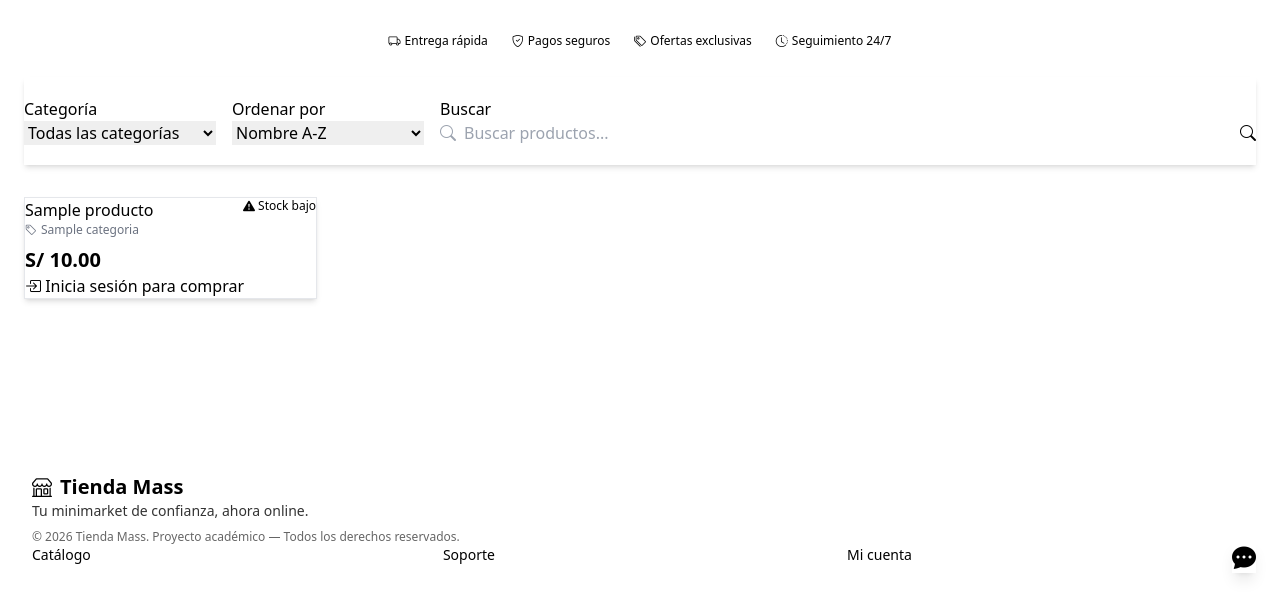
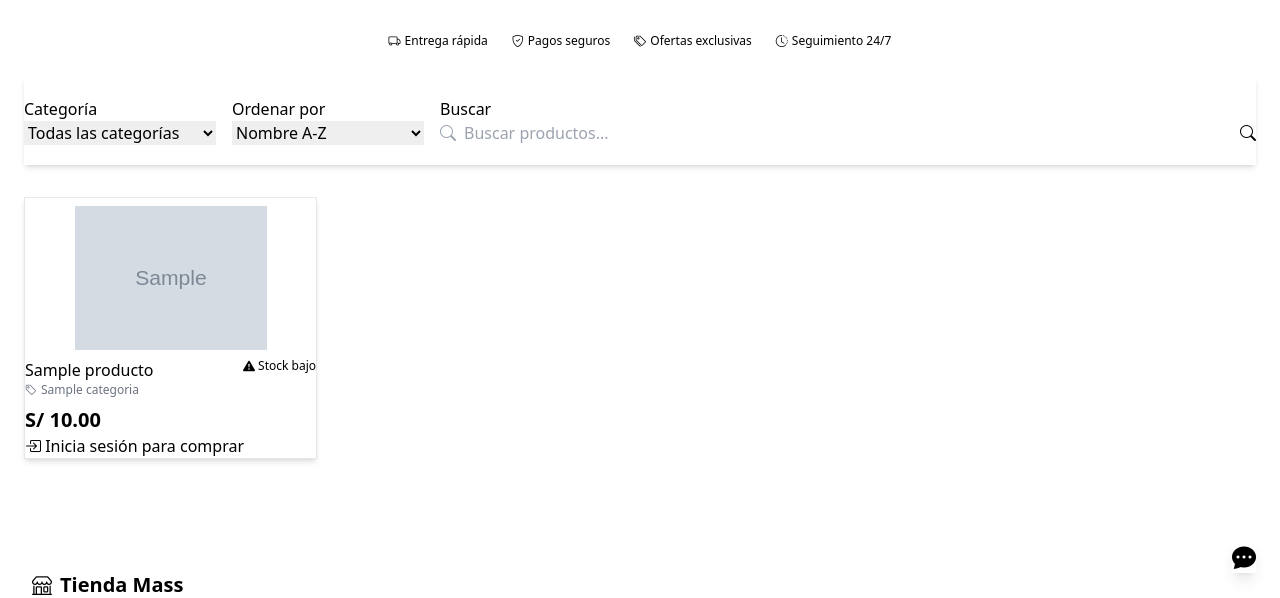
Before and after one commit to Joseph-JMS/tiendas-mass-app, a Django app: page /catalogo/ in a window 1280 px wide. Shown: the part 203-801 px from the top of the page. Run offline with Django 5.2, Linux system fonts and the light colour scheme; tables that the repository leaves empty hold one stand-in row (values such as "Sample post"); grey boxes marked "Sample" are stand-in pictures; some libraries are stand-ins or nearby versions.

Commit message:
feat: impl visualizacion imagenes en catalogo

```diff
--- a/templates/catalogo/lista_productos.html
+++ b/templates/catalogo/lista_productos.html
@@ -60,7 +60,16 @@
 
     <div class="grid grid-cols-1 sm:grid-cols-2 md:grid-cols-3 lg:grid-cols-4 gap-5 pb-10">
         {% for producto in productos %}
-        <div class="card bg-base-100 shadow-md hover:shadow-lg transition-shadow border border-base-300">
+            <div class="card bg-base-100 shadow-md hover:shadow-lg transition-shadow border border-base-300">
+                {% if producto.imagen %}
+            <figure class="h-40 bg-base-200">
+                <img src="{{ producto.imagen.url }}" alt="{{ producto.nombre }}" class="w-full h-full object-contain p-2">
+            </figure>
+        {% else %}
+            <figure class="h-40 bg-base-200 flex items-center justify-center text-gray-300">
+                <i class="bi bi-image text-5xl"></i>
+            </figure>
+        {% endif %}
             <div class="card-body">
                 <div class="flex justify-between items-start">
                     <h3 class="card-title text-base">{{ producto.nombre }}</h3>
```
